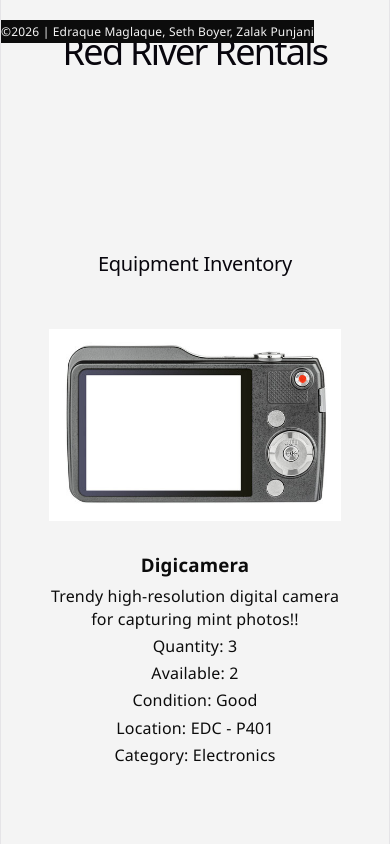
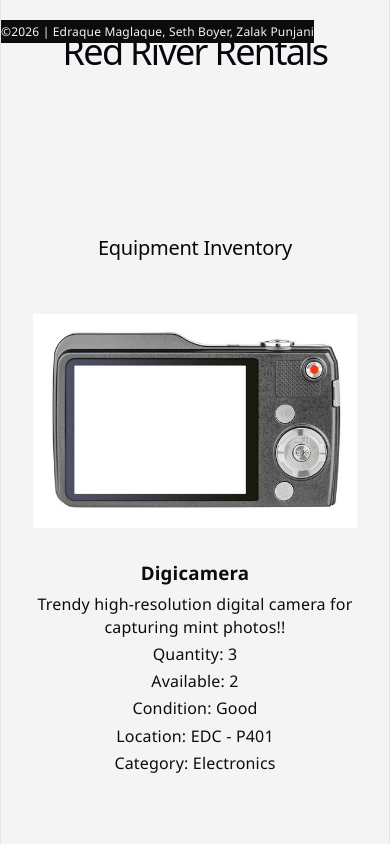
Before and after one commit to emaglaque2-rrc/full-stack-project-group-4, a React (Vite) app: page / in a window 390 px wide. Shown: the top 844 px of the page. Built offline with nearby package versions, Linux system fonts and the light colour scheme.

Commit message:
Made comments for readability.

```diff
--- a/src/components/equipment-inventory/EquipmentInventory.css
+++ b/src/components/equipment-inventory/EquipmentInventory.css
@@ -6,12 +6,14 @@
     margin-bottom: 1.5rem;
 }
 
+/* Individual equipment item styling */
 .equipment-inventory .equipment-item {
     min-width: 0;
     margin-bottom: 1.5rem;
     padding: 1rem;
 }
 
+/* Equipment image, maintains a consistent aspect ratio while keeping the full image visible. */
 .equipment-inventory .equipment-item img {
     display: block;
     width: 100%;
@@ -19,21 +21,34 @@
     object-fit: contain;
 }
 
+/* Equipment item heading */
 .equipment-inventory .equipment-item h3 {
     margin-bottom: 0.5rem;
 }
 
+/* Equipment item description */
 .equipment-inventory .equipment-item p {
     margin: 0.25rem 0;
 }
 
+/* Responsive equipment grid layout, automatically adjusts the
+number of columns based on available space/width. Each column will be at least 250px wide,
+but will shrink to fit smaller screens. */
 .equipment-inventory__grid {
     display: grid;
     grid-template-columns: repeat(auto-fit, minmax(min(250px, 100%), 1fr));
     gap: 1.5rem;
 }
 
+/* Prevent long tect from overflowing outside equipment items. */
 .equipment-inventory .equipment-item p,
 .equipment-inventory .equipment-item h3 {
     overflow-wrap: break-word;
 }
+
+/* Reduce inventory padding on smaller screens for better usability and to maximize space. */
+@media (max-width: 600px) {
+    .equipment-inventory {
+        padding: 1rem;
+    }
+}
```
